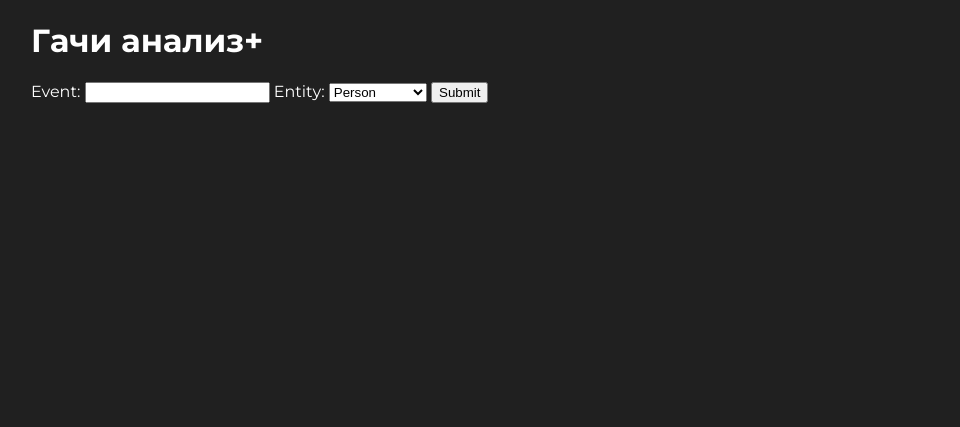
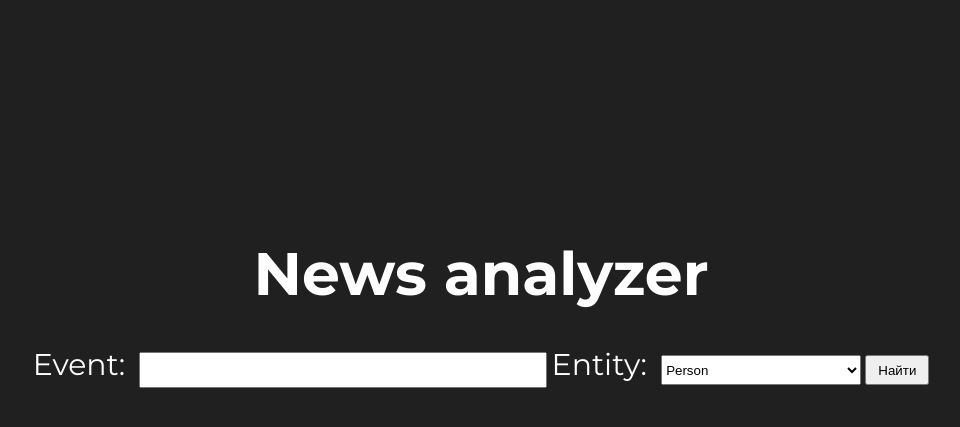
Before and after one commit to hsse-mipt/Application_for_ML_model, a Django app: page / in a window 1280 px wide. Shown: the top 427 px of the page, without its empty margins (159-1119 px from the left). Run offline with Django 4.2, Linux system fonts and the light colour scheme.

Commit message:
done with front

```diff
--- a/static/front/blocks/card/__news-container/card__news-container.css
+++ b/static/front/blocks/card/__news-container/card__news-container.css
@@ -1,6 +1,6 @@
 .card__news-container {
     width: 95%;
-    min-height: 300px;
+    min-height: 200px;
     background-color: white;
     border-radius: 16px;
     color: black;
--- a/static/front/blocks/card/__news-negative/_active/card__news-negative_active.css
+++ b/static/front/blocks/card/__news-negative/_active/card__news-negative_active.css
@@ -1,3 +1,4 @@
 .card__news-negative_active {
-    display: block;
+    display: flex;
+    flex-direction: column;
 }
--- a/static/front/blocks/card/__news-neutral/_active/card__news-neutral_active.css
+++ b/static/front/blocks/card/__news-neutral/_active/card__news-neutral_active.css
@@ -1,3 +1,4 @@
 .card__news-neutral_active {
-    display: block;
+    display: flex;
+    flex-direction: column;
 }
--- a/static/front/blocks/card/__news-positive/_active/card__news-positive_active.css
+++ b/static/front/blocks/card/__news-positive/_active/card__news-positive_active.css
@@ -1,3 +1,4 @@
 .card__news-positive_active {
-    display: block;
+    display: flex;
+    flex-direction: column;
 }
--- /dev/null
+++ b/static/front/blocks/card/__news-pub-date/card__news-pub-date.css
@@ -0,0 +1,6 @@
+.card__news-pub-date {
+    margin: 0;
+    margin-top: 20px;
+    align-self: flex-end;
+    justify-self: flex-end;
+}
--- /dev/null
+++ b/static/front/blocks/header/__entity/_start/header__entity_start.css
@@ -0,0 +1,5 @@
+.header__entity_start {
+    font-size: 30px;
+    line-height: 1.12;
+    margin-right: 10px;
+}
--- /dev/null
+++ b/static/front/blocks/header/__event/_start/header__event_start.css
@@ -0,0 +1,5 @@
+.header__event_start {
+    font-size: 30px;
+    line-height: 1.12;
+    margin-right: 10px;
+}
--- /dev/null
+++ b/static/front/blocks/header/__form-select/_start/header__form-select_start.css
@@ -0,0 +1,4 @@
+.header__form-select_start {
+    width: 200px;
+    height: 30px;
+}
--- /dev/null
+++ b/static/front/blocks/header/__form-submit/_start/header__form-submit_start.css
@@ -0,0 +1,4 @@
+.header__form-submit_start {
+    width: 64px;
+    height: 30px;
+}
--- /dev/null
+++ b/static/front/blocks/header/__text-input/_start/header__text-input_start.css
@@ -0,0 +1,4 @@
+.header__text-input_start {
+    width: 400px;
+    height: 30px;
+}
--- /dev/null
+++ b/static/front/blocks/header/__title/_start/header__title_start.css
@@ -0,0 +1,4 @@
+.header__title_start {
+    font-size: 60px;
+    line-height: 1.12;
+}
--- /dev/null
+++ b/static/front/blocks/header/_start/header_start.css
@@ -0,0 +1,3 @@
+.header_start {
+    margin-top: 200px;
+}
--- a/static/front/blocks/header/header.css
+++ b/static/front/blocks/header/header.css
@@ -1,5 +1,7 @@
 .header {
     max-width: 900px;
     margin: auto;
-
+    display: flex;
+    flex-direction: column;
+    align-items: center;
 }
--- a/static/front/src/index.js
+++ b/static/front/src/index.js
@@ -1,19 +1,22 @@
-//import readFile from '../../../analyzed_news.json' assert {type: "json"}
+import { eventTitle, entityTitle, headerForm, cards } from "./utils.js";
 
-const negativeNews = document.querySelector(".card__news-negative");
-const neutralNews = document.querySelector(".card__news-neutral");
-const positiveNews = document.querySelector(".card__news-positive");
-const cards = document.querySelector(".cards");
+eventTitle.classList.add("header__event");
+entityTitle.classList.add("header__entity");
+eventTitle.classList.add("header__event_start");
+entityTitle.classList.add("header__entity_start");
 
-//console.log(readFile);
+
 
 function updateCard(card, title, text, link, date) {
     const titleElement = card.querySelector(".card__news-title");
     const textElement = card.querySelector(".card__news-text");
+    const dataElement = card.querySelector(".card__news-pub-date");
 
-    titleElement.textContent = title;
+    console.log(typeof title);
+    titleElement.textContent = title.slice(0, 70) + "...";
     titleElement.href = link;
     textElement.textContent = text;
+    dataElement.textContent = date;
 }
 
 function makeCard(data) {
@@ -55,15 +58,16 @@ function makeCard(data) {
         })
     })
     if (titles.length >= 3) {
-        updateCard(negativeNews, titles[0], textes[0], links[0])
-        updateCard(neutralNews, titles[1], textes[1], links[1])
-        updateCard(positiveNews, titles[2], textes[2], links[2])
+        updateCard(negativeNews, titles[0], textes[0], links[0], dates[0])
+        updateCard(neutralNews, titles[1], textes[1], links[1], dates[1])
+        updateCard(positiveNews, titles[2], textes[2], links[2], dates[2])
     }
     return card;
 }
 
 function addCard(response) {
     const card = makeCard(response);
+    newsTitleInput.value = "";
     cards.append(card);
 }
 
@@ -79,6 +83,9 @@ const buttons = document.querySelectorAll(".button");
 const newsTitleInput = document.querySelector(".header__text-input");
 const newsEntityChoice = document.querySelector(".header__form-select");
 
+newsTitleInput.classList.add("header__text-input_start");
+newsEntityChoice.classList.add("header__form-select_start");
+
 function closeButton(buttonElement) {
     buttonElement.classList.remove(`${buttonElement.classList[0]}_active`);
 }
@@ -88,6 +95,7 @@ function openButton(buttonElement) {
 }
 
 const csrftoken = document.querySelector('[name=csrfmiddlewaretoken]').value;
+const header = document.querySelector(".header");
 
 async function postForm() {
     const data = new URLSearchParams(new FormData(headerForm));
@@ -101,16 +109,12 @@ async function postForm() {
     })
 }
 
-async function getNews() {
-    return fetch("http://127.0.0.1:8000/");
-}
-
-const headerForm = document.querySelector(".header__form");
 headerForm.addEventListener('submit', async function(evt) {
     evt.preventDefault()
     postForm()
         .then(function(res) {
             console.log(res);
+            header.classList.remove("header_start");
             addCard(res);
         })
 
--- a/static/front/src/utils.js
+++ b/static/front/src/utils.js
@@ -0,0 +1,9 @@
+export const negativeNews = document.querySelector(".card__news-negative");
+export const neutralNews = document.querySelector(".card__news-neutral");
+export const positiveNews = document.querySelector(".card__news-positive");
+export const cards = document.querySelector(".cards");
+
+export const headerForm = document.querySelector(".header__form");
+
+export const eventTitle = headerForm.children[1];
+export const entityTitle = headerForm.children[3];
--- a/static/front/styles/index.css
+++ b/static/front/styles/index.css
@@ -7,6 +7,14 @@
 @import url(../blocks/cards/cards.css);
 
 @import url(../blocks/header/header.css);
+@import url(../blocks/header/_start/header_start.css);
+@import url(../blocks/header/__title/_start/header__title_start.css);
+@import url(../blocks/header/__event/_start/header__event_start.css);
+@import url(../blocks/header/__entity/_start/header__entity_start.css);
+@import url(../blocks/header/__text-input/_start/header__text-input_start.css);
+@import url(../blocks/header/__form-select/_start/header__form-select_start.css);
+@import url(../blocks/header/__form-submit/_start/header__form-submit_start.css);
+
 
 @import url(../blocks/card/card.css);
 @import url(../blocks/card/__button-container/card__button-container.css);
@@ -25,5 +33,6 @@
 @import url(../blocks/card/__news-positive/_active/card__news-positive_active.css);
 @import url(../blocks/card/__news-text/card__nexs-text.css);
 @import url(../blocks/card/__news-title/card__news-title.css);
+@import url(../blocks/card/__news-pub-date/card__news-pub-date.css);
 
 @import url(../blocks/link/link.css);
--- a/templates/index.html
+++ b/templates/index.html
@@ -11,12 +11,12 @@
 </head>
 <body>
     <div class="page">
-        <header class="header">
-            <h1 class="header__title">Гачи анализ+</h1>
+        <header class="header header_start">
+            <h1 class="header__title header__title_start">News analyzer</h1>
             <form class="header__form">
                 {% csrf_token %}
                 {{ form }}
-                <input type="submit" class="header__form-submit">
+                <input value="Найти" type="submit" class="header__form-submit header__form-submit_start">
             </form>
         </header>
         <main class="main">
@@ -37,14 +37,17 @@
                     <p class="card__news-text">Гачи - это одна из самых отвратительных и жалких игр, которые когда-либо были созданы. Эта игра полна насилия, грубости и унижения, причем все это представлено в крайне неприятной графике. В ней нет никакого смысла или цели, кроме как убивать время и портить свой мозг.
                         Гачи настолько плоха, что ее не стоит даже пытаться играть. Это просто потеря времени и деньги, которые можно было бы потратить на что-то более полезное и интересное. Никакой человеческий интеллект не может справиться с такой унылой и бессмысленной игрой.
                         Если вы хотите сохранить свое здоровье и умственное здоровье, то лучше не играйте в гачи. Эта игра только разрушает вашу психику и делает вас более агрессивным и нервным. Никакая игра не стоит таких последствий.</p>
+                    <h5 class="card__news-pub-date">когда-то давно</h5>
                 </div>
                 <div class="card__news-neutral">
                     <a class="card__news-title link" href="https://www.youtube.com/watch?v=-PiKqkhyIXM" target="_blank">NEU</a>
                     <p class="card__news-text">Гачи - это игра, которая может вызвать разные эмоции у игроков. Она содержит элементы насилия и грубости, но также может представлять собой способ расслабиться и убить время. Графика в игре может быть неприятной для некоторых пользователей, но для других она может быть привлекательной. Несмотря на отзывы, игра может иметь свою аудиторию и быть интересной для некоторых людей. Как и в любой другой игре, игроки должны быть ответственными и заботиться о своем здоровье и благополучии при игре в гачи.</p>
+                    <h5 class="card__news-pub-date">когда-то</h5>
                 </div>
                 <div class="card__news-positive">
                     <a class="card__news-title link" href="https://www.youtube.com/watch?v=POb02mjj2zE" target="_blank">POS</a>
                     <p class="card__news-text">Гачи - это увлекательная игра, которая может стать отличным способом провести свободное время. В ней присутствуют интересные персонажи, за которых можно играть, а также множество уровней и заданий, которые не дадут заскучать. Графика в игре выполнена в ярком и оригинальном стиле, что делает ее еще более привлекательной для любителей необычных игр. Кроме того, гачи может помочь расслабиться и отвлечься от повседневных забот. Главное - не забывать о мере и быть ответственными при игре, чтобы сохранить свое здоровье и благополучие. В целом, гачи - это интересная и захватывающая игра, которая точно стоит попробовать!</p>
+                    <h5 class="card__news-pub-date">никогда</h5>
                 </div>
             </div>
         </div>
```
